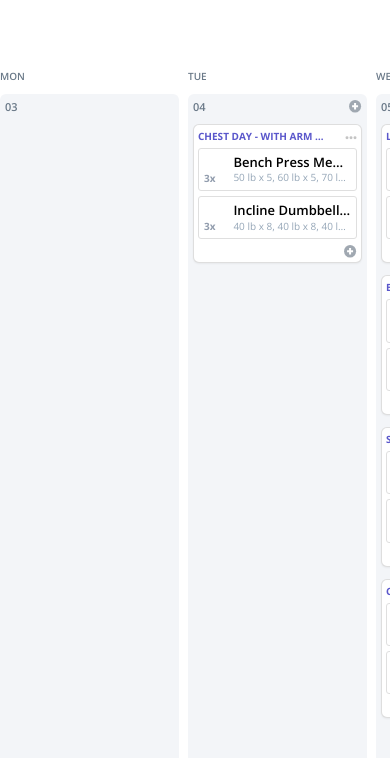
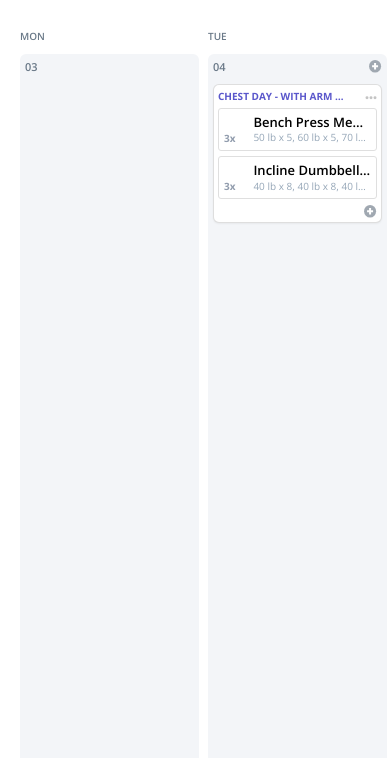
Before and after one commit to daithanh-quan/everfit-test, a Next.js app: page /home in a window 390 px wide. Shown: the top 758 px of the page. Built offline with nearby package versions, Linux system fonts and the light colour scheme.

Commit message:
feat/responsive mobile

```diff
--- a/src/container/home/home.module.css
+++ b/src/container/home/home.module.css
@@ -2,6 +2,22 @@
     max-width: 1300px;
     margin: 70px auto;
     height: calc(100vh - 140px);
+
+    @media (max-width: 768px) {
+        max-width: 900px;
+        overflow-x: scroll;
+        margin: 50px auto;
+        padding: 0 20px;
+        height: calc(100vh - 100px);
+    }
+
+    @media (max-width: 480px) {
+        max-width: 400px;
+        margin: 30px auto;
+        padding: 0 20px;
+        overflow-x: scroll;
+        height: calc(100vh - 80px);
+    }
 }
 
 .grid {
--- a/src/container/home/index.tsx
+++ b/src/container/home/index.tsx
@@ -43,12 +43,14 @@ const WorkoutCalendar = () => {
   }, []);
 
   const onDragEnd = (result: DropResult) => {
-    const { source, destination, type } = result;
+    const { source, destination, type, draggableId } = result;
     setDragDestination(null);
 
     if (!destination) {
       return;
     }
+
+    console.log(draggableId);
 
     if (type === "workout") {
       const newData = { ...calendarData };
@@ -154,7 +156,7 @@ const WorkoutCalendar = () => {
 
                           return (
                             <Draggable
-                              key={workoutId}
+                              key={`${workoutId}-${index}`}
                               draggableId={`${workoutId}-${index}-${dayKey}`}
                               index={index}
                             >
```
